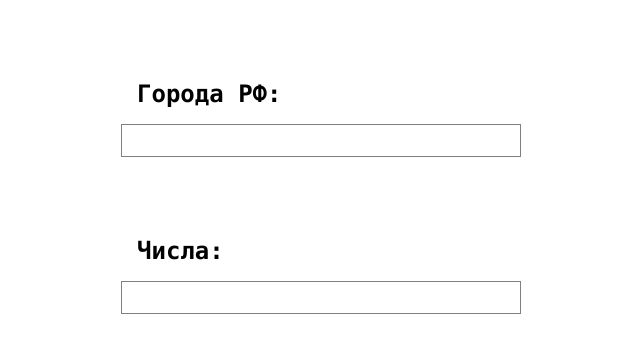
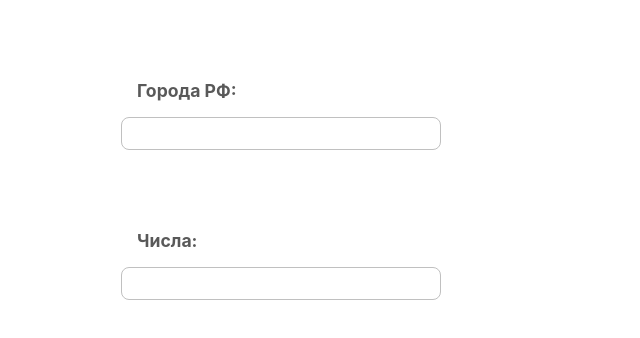
Before and after one commit to IliaOv/Narfex, a React (Create React App) app: page / in a window 1280 px wide. Shown: the top 338 px of the page, without its empty margins (39-679 px from the left). Built offline with nearby package versions, Linux system fonts and the light colour scheme.

Commit message:
bug fix 1

```diff
--- a/src/App.js
+++ b/src/App.js
@@ -98,15 +98,14 @@ class App extends React.Component {
   }
 
   delCity(e) {
-    let cityValue = e.target.parentNode.textContent;
-
+    let cityValue = e.target.parentNode.parentNode.textContent;
     this.setState({
       cities: this.state.cities.filter(i => i !== cityValue)
     });
   }
 
   delTemp(e) {
-    let tempValue = e.target.parentNode.textContent;
+    let tempValue = e.target.parentNode.parentNode.textContent;
 
     this.setState({
       temp: this.state.temp.filter(i => i !== tempValue)
--- a/src/components/Input/Input.js
+++ b/src/components/Input/Input.js
@@ -1,31 +1,44 @@
 import React from "react";
 import "./Input.scss";
 
-class Input extends React.Component {
-  render() {
-    let Block = this.props.values.map((item, index) => {
+const Input = ({ values, close, header, show, change, text }) => {
+  const Block = values.map((item, index) => {
     return (
-        <span className={"search__item"} key={index}>
+      <span className="search__item" key={index}>
         <span>{item}</span>
-          <span className={"search__close"} onClick={this.props.close}></span>
+        <span className="search__close">
+          <svg
+            viewBox="64 64 896 896"
+            className={'search__closeitem'}
+            focusable="false"
+            data-icon="close"
+            width="0.9em"
+            height="0.9em"
+            fill="currentColor"
+            aria-hidden="true"
+            onClick={close}
+          >
+            <path d="M563.8 512l262.5-312.9c4.4-5.2.7-13.1-6.1-13.1h-79.8c-4.7 0-9.2 2.1-12.3 5.7L511.6 449.8 295.1 191.7c-3-3.6-7.5-5.7-12.3-5.7H203c-6.8 0-10.5 7.9-6.1 13.1L459.4 512 196.9 824.9A7.95 7.95 0 0 0 203 838h79.8c4.7 0 9.2-2.1 12.3-5.7l216.5-258.1 216.5 258.1c3 3.6 7.5 5.7 12.3 5.7h79.8c6.8 0 10.5-7.9 6.1-13.1L563.8 512z" />
+          </svg>
+        </span>
       </span>
     );
   });
   return (
-      <form className={"search"}>
-        <h2 className={"search__header"}>{this.props.header}</h2>
-        <div className={"search__area"}>
+    <form className="search">
+      <h2 className="search__header">{header}</h2>
+      <div className="search__area">
         {Block}
         <input
-            className={"search__field"}
+          className="search__field"
           type="text"
-            onClick={this.props.show}
-            onChange={this.props.change}
-            value={this.props.text}
+          onClick={show}
+          onChange={change}
+          value={text}
         />
       </div>
     </form>
   );
-  }
-}
+};
+
 export { Input };
--- a/src/components/Input/Input.scss
+++ b/src/components/Input/Input.scss
@@ -1,30 +1,38 @@
 .search {
   margin: 5rem 0 0 0;
-  width: 25rem;
+  width: 20rem;
 
   &__header {
     margin: 1rem;
-    color: #000;
-    font-size: 1.5rem;
+    font-size: 1.1rem;
   }
 
   &__area {
     display: flex;
     flex-direction: row;
-    align-items: flex-start;
+    align-items: center;
     justify-content: flex-start;
     flex-wrap: wrap;
 
     margin-top: 0.5rem;
-    border: 0.0625rem solid grey;
-    font-family: "Consolas", monospace;
+    border: 0.025rem solid #c0c0c0;
+    border-radius: 0.5rem;
+
+    &:hover,
+    &:focus {
+      border-color: #40a9ff;
+    }
   }
 
   &__item {
     margin: 0.2rem;
     padding: 0.3rem;
-    background-color: aliceblue;
+    color: rgba(0, 0, 0, 0.65);
+    background-color: #fafafa;
+    border: 1px solid #e8e8e8;
+    border-radius: 0.125rem;
     display: flex;
+    font-size: 0.7rem;
   }
 
   &__field {
@@ -37,28 +45,16 @@
     font-family: "Consolas", monospace;
   }
   &__close {
-    margin-left: 0.5rem;
+    margin-left: 0.1rem;
     opacity: 0.3;
     cursor: pointer;
-    display: block;
-    height: 1rem;
-    width: 1rem;
   }
   &__close:hover {
     opacity: 1;
   }
-  &__close:before,
-  &__close:after {
-    position: absolute;
-    content: " ";
-    height: 0.8rem;
-    width: 0.125rem;
-    background-color: #333;
-  }
-  &__close:before {
-    transform: rotate(45deg);
-  }
-  &__close:after {
-    transform: rotate(-45deg);
+  &__closeitem {
+    text-align: center;
+    text-transform: none;
+    vertical-align: -0.125em;
   }
 }
--- a/src/components/Item/Item.js
+++ b/src/components/Item/Item.js
@@ -12,14 +12,13 @@ class Item extends React.PureComponent {
             .indexOf(this.props.chars.toLowerCase()) !== -1 ? (
             <li
               key={Math.random()}
-              className="list__container"
+              className="list__item"
               htmlFor={index}
               tabIndex={-1}
               onClick={this.props.select}
               ref={index === this.props.id ? this.props.refer : ""}
             >
-              {/* <input key={Math.random()} className="list__checkbox" type="checkbox" id={index} onClick={this.props.select} /> <span className="list__checkmark"></span> */}
-              {item[this.props.name]}
+              <span className="list__text">{item[this.props.name]}</span>
             </li>
           ) : (
             ""
--- a/src/components/Item/Item.scss
+++ b/src/components/Item/Item.scss
@@ -3,22 +3,29 @@
   flex-direction: column;
   position: absolute;
   background-color: #fff;
-  width: 23.86rem;
+  width: 19.86rem;
   height: 10rem;
-  border: 0.0625rem solid grey;
+  box-shadow: 0 2px 8px rgba(0, 0, 0, 0.15);
+  border-radius: 0.25rem;
   border-top: none;
   overflow: auto;
   margin: 0;
-  padding-left: 1rem;
+  padding: 0;
   z-index: 10;
 
-  &__container {
+  &__item {
     display: flex;
     align-items: center;
     padding: 0.2rem;
-    font-size: 1rem;
+    font-size: 0.7rem;
     line-height: 1.25rem;
     cursor: pointer;
-    color: #4a4a4a;
+
+    &:hover {
+      background-color: #e6f7ff;
+    }
+  }
+  &__text {
+    padding-left: 1rem;
   }
 }
--- a/src/index.css
+++ b/src/index.css
@@ -1,4 +1,7 @@
 body {
   margin: 0;
-  font-family: 'Consolas', monospace;
+  font-family: -apple-system, BlinkMacSystemFont, "Segoe UI", "PingFang SC",
+    "Hiragino Sans GB", "Microsoft YaHei", "Helvetica Neue", Helvetica, Arial,
+    sans-serif, "Apple Color Emoji", "Segoe UI Emoji", "Segoe UI Symbol";
+  color: rgba(0, 0, 0, 0.65);
 }
```
Lines whose indentation alone changed are shown as unchanged.
